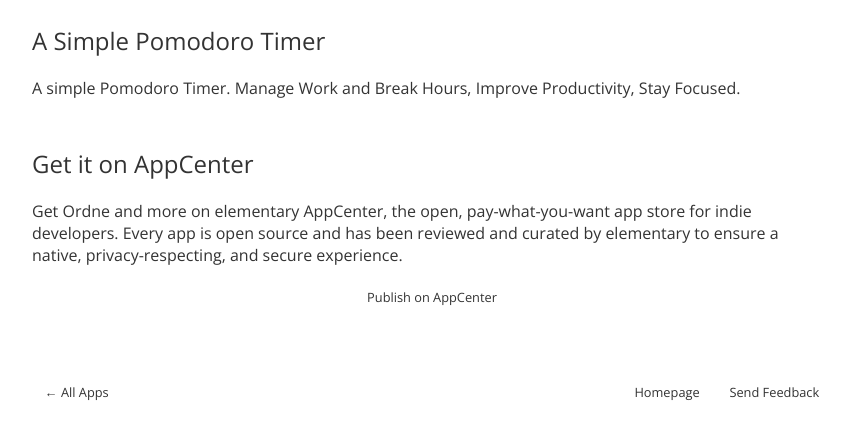
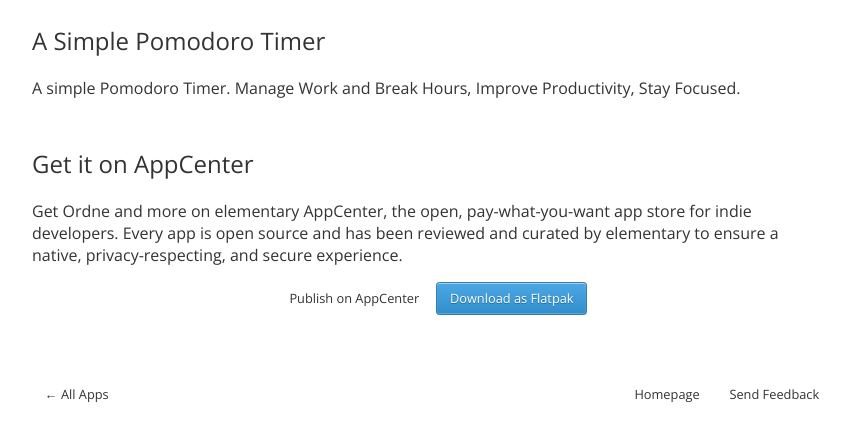
Before and after one commit to elementary/appcenter-web, a Jekyll site: the page built from _apps/com.github.candiedoperation.ordne.md, in a window 1280 px wide, cut to the strip 452-893 px from the top of the page. Shown: the whole strip, without its empty margins (208-1058 px from the left). Built offline with Jekyll 4.4.1, drawn with Linux system fonts in a browser that asks for light colours; nearby versions of some CDN libraries.

Commit message:
Fully fix Flatpak downloads on free apps

```diff
--- a/_layouts/app.html
+++ b/_layouts/app.html
@@ -47,9 +47,9 @@ layout: default
       <div class="call-to-action">
         <a class="button" href="https://developer.elementary.io" target="_blank">Publish on AppCenter</a>
         {% if page.dist == "flatpak" %}
-          {% if page.price == 0 %}
+          {% unless page.price %}
             <a class="button suggested" href="https://flatpak.elementary.io/repo/appstream/{{ page.app_id }}.flatpakref" download="{{ page.title }}.flatpakref">Download as Flatpak</a>
-          {% endif %}
+          {% endunless %}
         {% endif %}
       </div>
     </section>
```
